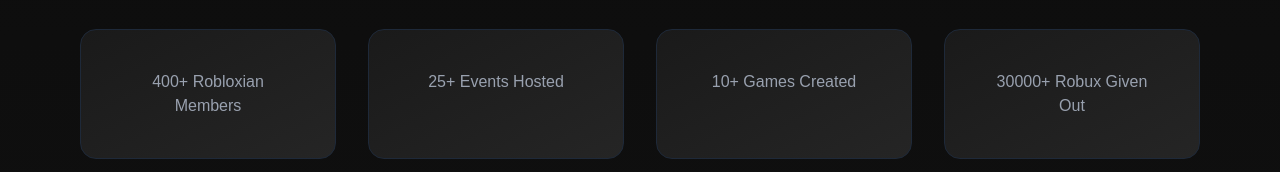
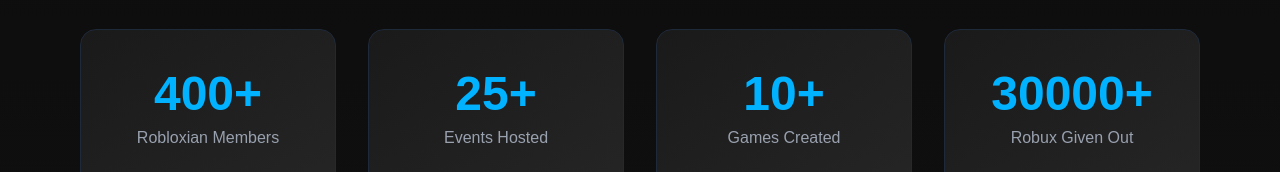
Before and after one commit to robloxatucsd/robloxatucsd_website_project_2026, a Next.js app in the folder my-app/: page / in a window 1280 px wide. Shown: the part 780-952 px from the top of the page. Built offline with nearby package versions, Linux system fonts and the light colour scheme.

Commit message:
implemented stats counter component to make numbers more dynamic

```diff
--- /dev/null
+++ b/my-app/app/components/Counter.tsx
@@ -0,0 +1,62 @@
+"use client";
+
+import { useEffect, useState, useRef } from 'react';
+
+interface CounterProps {
+  end: number;
+  duration?: number;
+  suffix?: string;
+}
+
+export default function Counter({ end, duration = 2000, suffix = '' }: CounterProps) {
+  const [count, setCount] = useState(0);
+  const [isVisible, setIsVisible] = useState(false);
+  const counterRef = useRef<HTMLDivElement>(null);
+
+  useEffect(() => {
+    const observer = new IntersectionObserver(
+      (entries) => {
+        if (entries[0].isIntersecting) {
+          setIsVisible(true);
+        }
+      },
+      { threshold: 0.3 }
+    );
+
+    if (counterRef.current) {
+      observer.observe(counterRef.current);
+    }
+
+    return () => observer.disconnect();
+  }, []);
+
+  useEffect(() => {
+    if (!isVisible) return;
+
+    let startTime: number | null = null;
+    let animationFrame: number;
+
+    const animate = (timestamp: number) => {
+      if (!startTime) startTime = timestamp;
+      const progress = Math.min((timestamp - startTime) / duration, 1);
+      const currentCount = Math.floor(progress * end);
+      setCount(currentCount);
+
+      if (progress < 1) {
+        animationFrame = requestAnimationFrame(animate);
+      } else {
+        setCount(end);
+      }
+    };
+
+    animationFrame = requestAnimationFrame(animate);
+
+    return () => cancelAnimationFrame(animationFrame);
+  }, [isVisible, end, duration]);
+
+  return (
+    <div ref={counterRef} className="text-4xl md:text-5xl font-bold text-[#00b2ff] mb-2">
+      {count}{suffix}
+    </div>
+  );
+}
--- a/my-app/app/page.tsx
+++ b/my-app/app/page.tsx
@@ -2,10 +2,10 @@
 
 import Image from "next/image";
 import Link from 'next/link';
-import { useEffect, useState, useRef } from 'react';
 
 import NavBar from './modules/navbar';
 import Footer from './components/Footer';
+import Counter from './components/Counter';
 
 export default function Home() {
   return (
@@ -60,16 +60,20 @@
         {/* Stats/Highlights Section */}
         <div className="grid grid-cols-1 md:grid-cols-4 gap-8 mb-24">
           <div className="bg-gradient-to-br from-[#1a1a1a] to-[#252525] rounded-2xl p-10 border border-gray-800 text-center hover:border-[#00b2ff]/30 transition-all duration-300">
-            <div className="text-gray-400 text-base">400+ Robloxian Members</div>
+            <Counter end={400} suffix="+" duration={2500} />
+            <div className="text-gray-400 text-base">Robloxian Members</div>
           </div>
           <div className="bg-gradient-to-br from-[#1a1a1a] to-[#252525] rounded-2xl p-10 border border-gray-800 text-center hover:border-[#00b2ff]/30 transition-all duration-300">
-            <div className="text-gray-400 text-base">25+ Events Hosted</div>
+            <Counter end={25} suffix="+" duration={2500} />
+            <div className="text-gray-400 text-base">Events Hosted</div>
           </div>
           <div className="bg-gradient-to-br from-[#1a1a1a] to-[#252525] rounded-2xl p-10 border border-gray-800 text-center hover:border-[#00b2ff]/30 transition-all duration-300">
-            <div className="text-gray-400 text-base">10+ Games Created</div>
+            <Counter end={10} suffix="+" duration={2500} />
+            <div className="text-gray-400 text-base">Games Created</div>
           </div>
           <div className="bg-gradient-to-br from-[#1a1a1a] to-[#252525] rounded-2xl p-10 border border-gray-800 text-center hover:border-[#00b2ff]/30 transition-all duration-300">
-            <div className="text-gray-400 text-base">30000+ Robux Given Out</div>
+            <Counter end={30000} suffix="+" duration={2500} />
+            <div className="text-gray-400 text-base">Robux Given Out</div>
           </div>
         </div>
 
```
